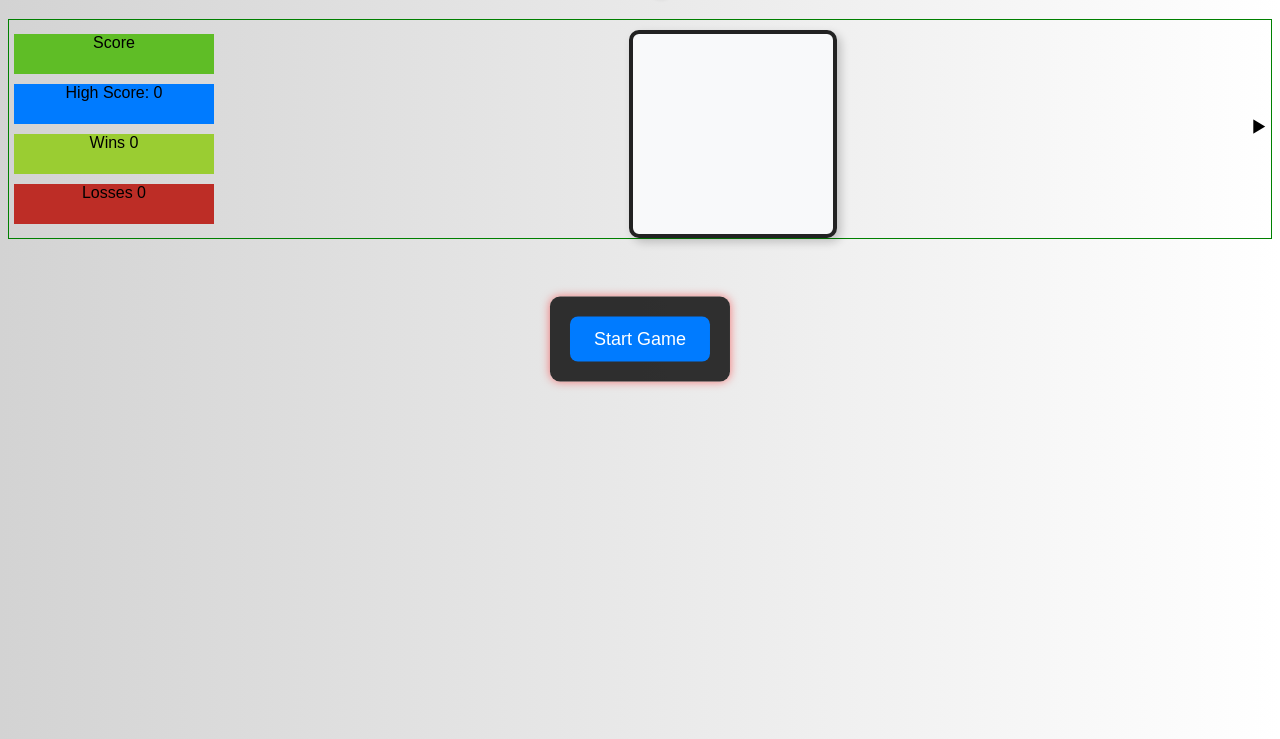
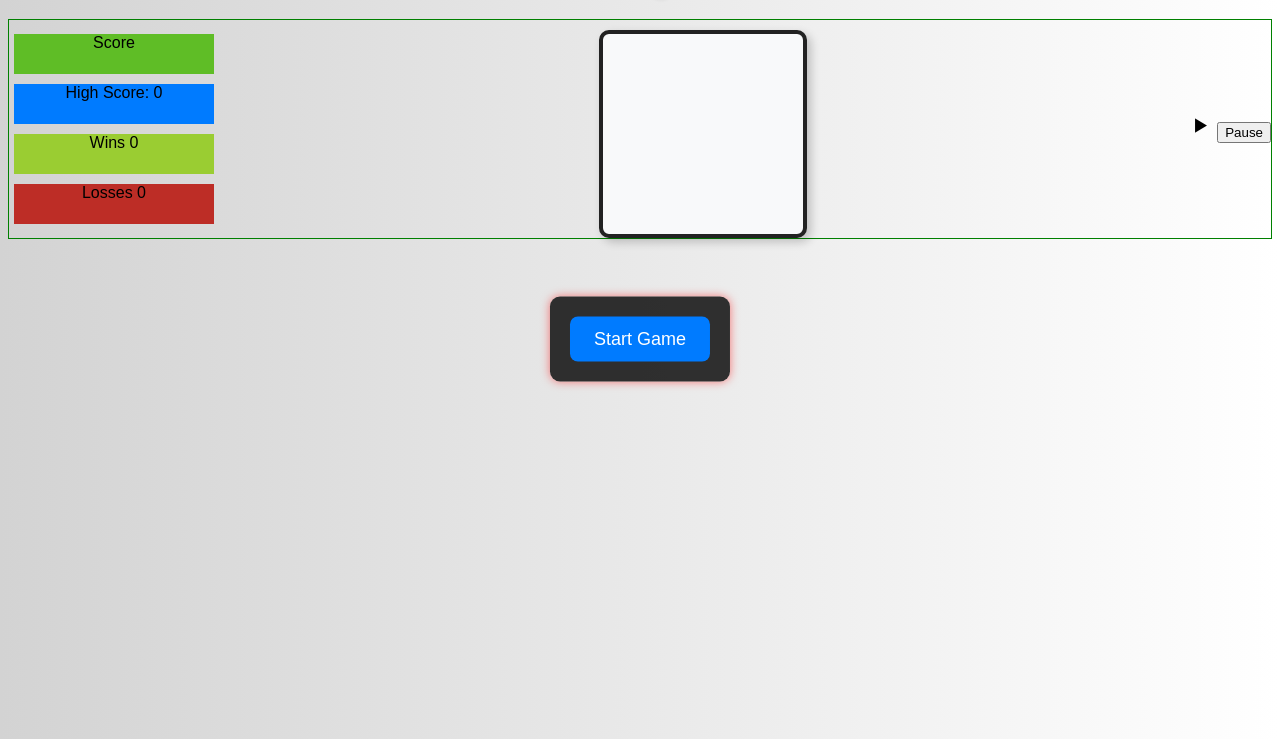
Before and after one commit to BarackAdida/Snake-game, a plain HTML site: page index.html in a window 1280 px wide. Shown: the part 61-800 px from the top of the page. Drawn offline with nearby package versions, Linux system fonts and the light colour scheme.

Commit message:
Pause button created

```diff
--- a/index.html
+++ b/index.html
@@ -20,7 +20,10 @@
             <div class="loss">Losses</div>
         </div>
         <div class="grid"></div>
+       <div>
         <button class="playGame"><i class='bx bx-play'></i></button>
+        <button class="pause">Pause</button>
+       </div>
     </div>
     <div class="popup">
         <h2>Game Over!</h2>
```
